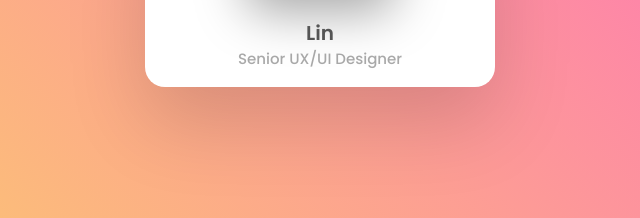
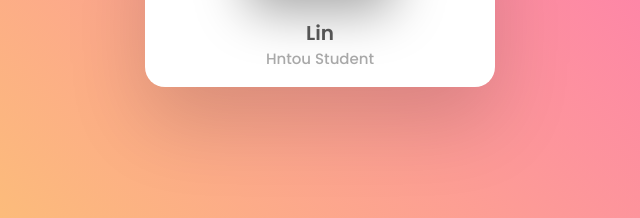
Before and after one commit to MinatoAqua114514/2.github.io, a plain HTML site: page index.html in a window 1280 px wide. Shown: the part 408-626 px from the top of the page, 320-960 px from the left. Drawn offline with Linux system fonts and the light colour scheme.

Commit message:
Update index.html

```diff
--- a/index.html
+++ b/index.html
@@ -13,7 +13,8 @@
     </div>
     <div class="content">
       <div class="details">
-        <h2>Lin<br><span>Senior UX/UI Designer</span></h2>
+        <h2>Lin<br><span>
+          Hntou Student</span></h2>
         <div class="data">
           <h3>342<br><span>Posts</span></h3>
           <h3>120k<br><span>Followers</span></h3>
```
